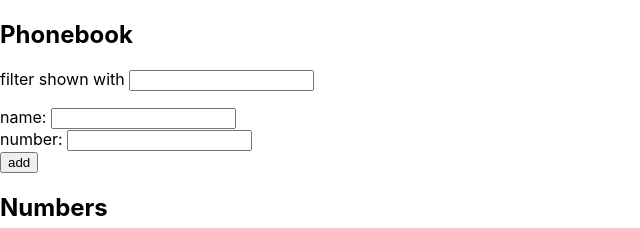
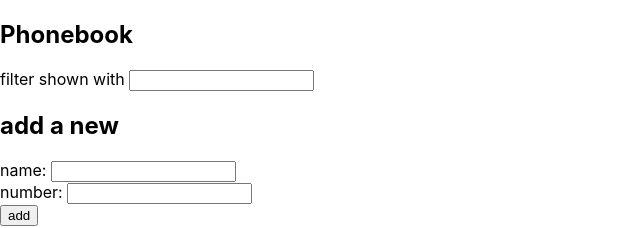
Before and after one commit to Ja4xt/palauitusrepositorio-main, a React (Create React App) app in the folder palauitusrepositorio-main/palauitusrepositorio-main/osa2/puhelinluettelo/: page / in a window 1280 px wide. Shown: the top 228 px of the page, without its empty margins (0-640 px from the left). Built offline with nearby package versions, Linux system fonts and the light colour scheme; no server answers.

Commit message:
puhelinluettelo update

```diff
--- a/palauitusrepositorio-main/palauitusrepositorio-main/osa2/puhelinluettelo/src/App.js
+++ b/palauitusrepositorio-main/palauitusrepositorio-main/osa2/puhelinluettelo/src/App.js
@@ -99,6 +99,7 @@ const App = () => {
       <h2>Phonebook</h2>
       <Notification message={message} />
       <Filter filter={filter} filterByName={filterByName} />
+      <h2>add a new</h2>
       <PersonForm
         addPerson={addPerson}
         newPerson={newPerson}
```
